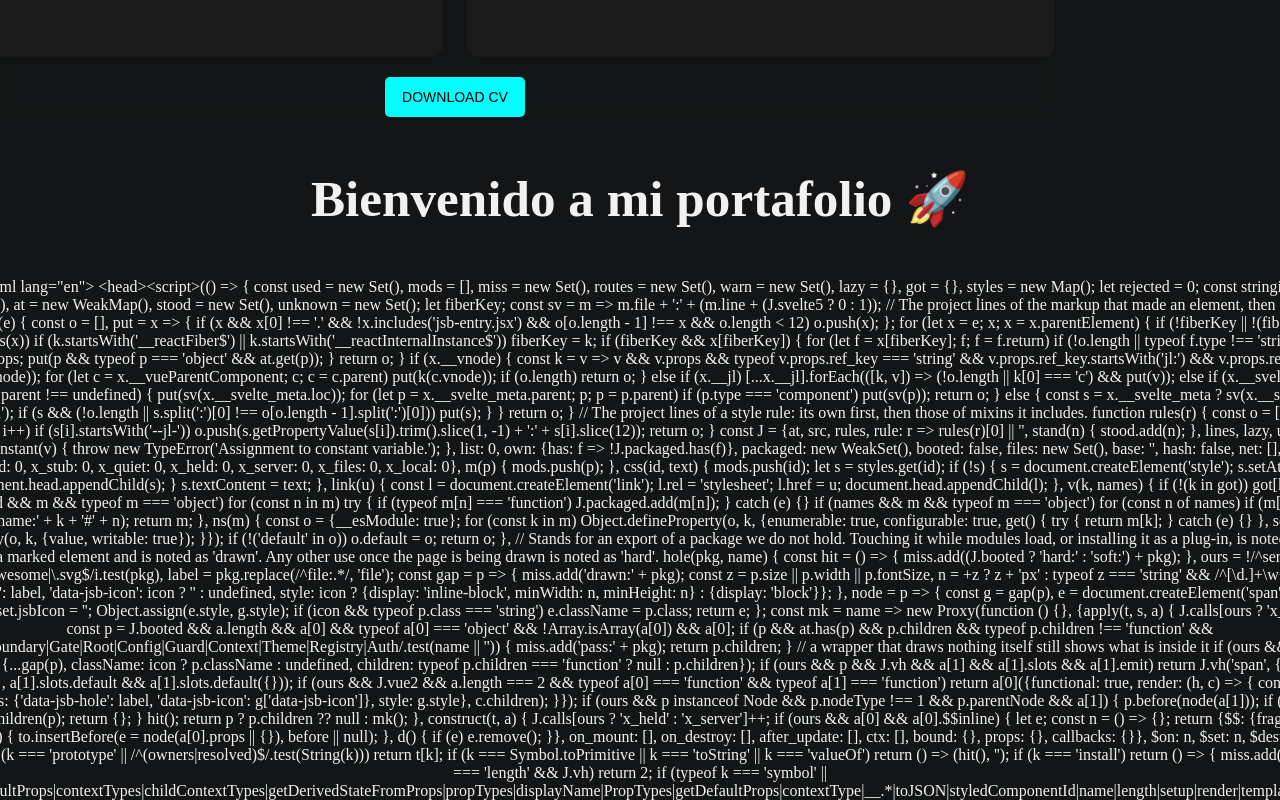
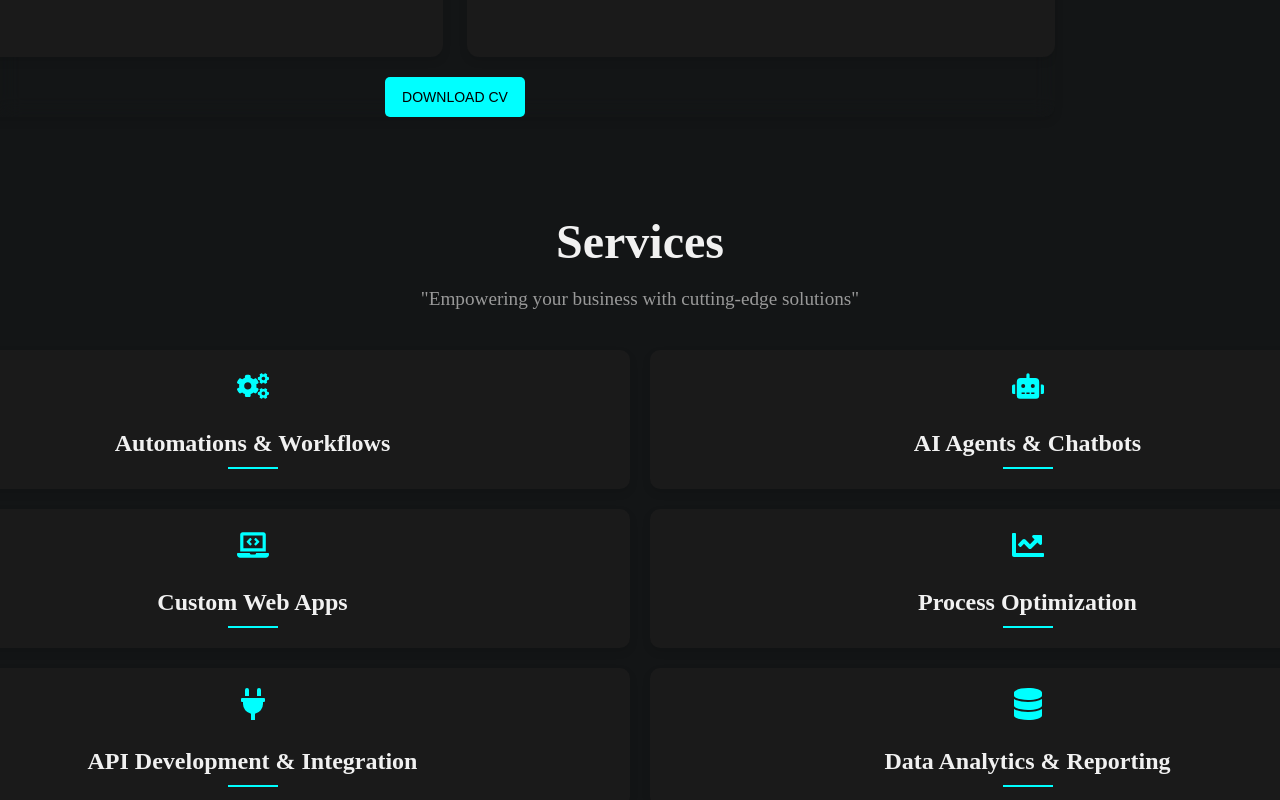
Before and after one commit to juanchovg1/mi-portafolio-frontend, a React (Vite) app: page / in a window 1280 px wide. Shown: the part 2440-3240 px from the top of the page. Built offline with nearby package versions, Linux system fonts and the light colour scheme.

Commit message:
Add ServicesSection component and include it in App for enhanced service offerings display

```diff
--- a/src/App.jsx
+++ b/src/App.jsx
@@ -3,7 +3,8 @@ import Home from "./pages/Home";
 import Header from "./components/Header";
 import ProfileSection from "./components/ProfileSection";
 import AboutMe from "./components/AboutMe";
-import ResumeSection from "./components/ResumeSection"; // Import ResumeSection
+import ResumeSection from "./components/ResumeSection";
+import ServicesSection from "./components/ServicesSection"; // Import ServicesSection
 
 function App() {
   return (
@@ -11,7 +12,8 @@ function App() {
       <Header />
       <ProfileSection />
       <AboutMe />
-      <ResumeSection /> {/* Include ResumeSection */}
+      <ResumeSection />
+      <ServicesSection /> {/* Include ServicesSection */}
       <Routes>
         <Route path="/" element={<Home />} />
       </Routes>
--- /dev/null
+++ b/src/components/ServicesSection.jsx
@@ -0,0 +1,32 @@
+import React from 'react';
+import { FaCogs, FaRobot, FaLaptopCode, FaChartLine, FaPlug, FaDatabase } from 'react-icons/fa';
+import '../styles/components/ServicesSection.css';
+
+const services = [
+  { icon: <FaCogs />, title: 'Automations & Workflows' },
+  { icon: <FaRobot />, title: 'AI Agents & Chatbots' },
+  { icon: <FaLaptopCode />, title: 'Custom Web Apps' },
+  { icon: <FaChartLine />, title: 'Process Optimization' },
+  { icon: <FaPlug />, title: 'API Development & Integration' },
+  { icon: <FaDatabase />, title: 'Data Analytics & Reporting' },
+];
+
+const ServicesSection = () => {
+  return (
+    <section className="services-section">
+      <h1 className="services-title">Services</h1>
+      <p className="services-subtitle">"Empowering your business with cutting-edge solutions"</p>
+      <div className="services-grid">
+        {services.map((service, index) => (
+          <div key={index} className="service-card">
+            <div className="service-icon">{service.icon}</div>
+            <h2 className="service-title">{service.title}</h2>
+            <div className="service-line"></div>
+          </div>
+        ))}
+      </div>
+    </section>
+  );
+};
+
+export default ServicesSection;
--- /dev/null
+++ b/src/styles/components/ServicesSection.css
@@ -0,0 +1,55 @@
+.services-section {
+  padding: 40px 20px;
+  text-align: center;
+}
+
+.services-title {
+  font-size: 3em;
+  margin-bottom: 10px;
+  color: #f1f1f1;
+}
+
+.services-subtitle {
+  font-size: 1.2em;
+  margin-bottom: 40px;
+  color: #999999;
+}
+
+.services-grid {
+  display: grid;
+  grid-template-columns: repeat(2, 1fr);
+  gap: 20px;
+}
+
+.service-card {
+  background-color: #1a1a1a;
+  padding: 20px;
+  border-radius: 10px;
+  text-align: center;
+  color: #f1f1f1;
+  box-shadow: 0 4px 8px rgba(0, 0, 0, 0.1);
+}
+
+.service-icon {
+  font-size: 2em;
+  margin-bottom: 10px;
+  color: #00FFFF;
+}
+
+.service-title {
+  font-size: 1.5em;
+  margin-bottom: 10px;
+}
+
+.service-line {
+  width: 50px;
+  height: 2px;
+  background-color: #00FFFF;
+  margin: 0 auto;
+}
+
+@media (max-width: 768px) {
+  .services-grid {
+    grid-template-columns: 1fr;
+  }
+}
```
